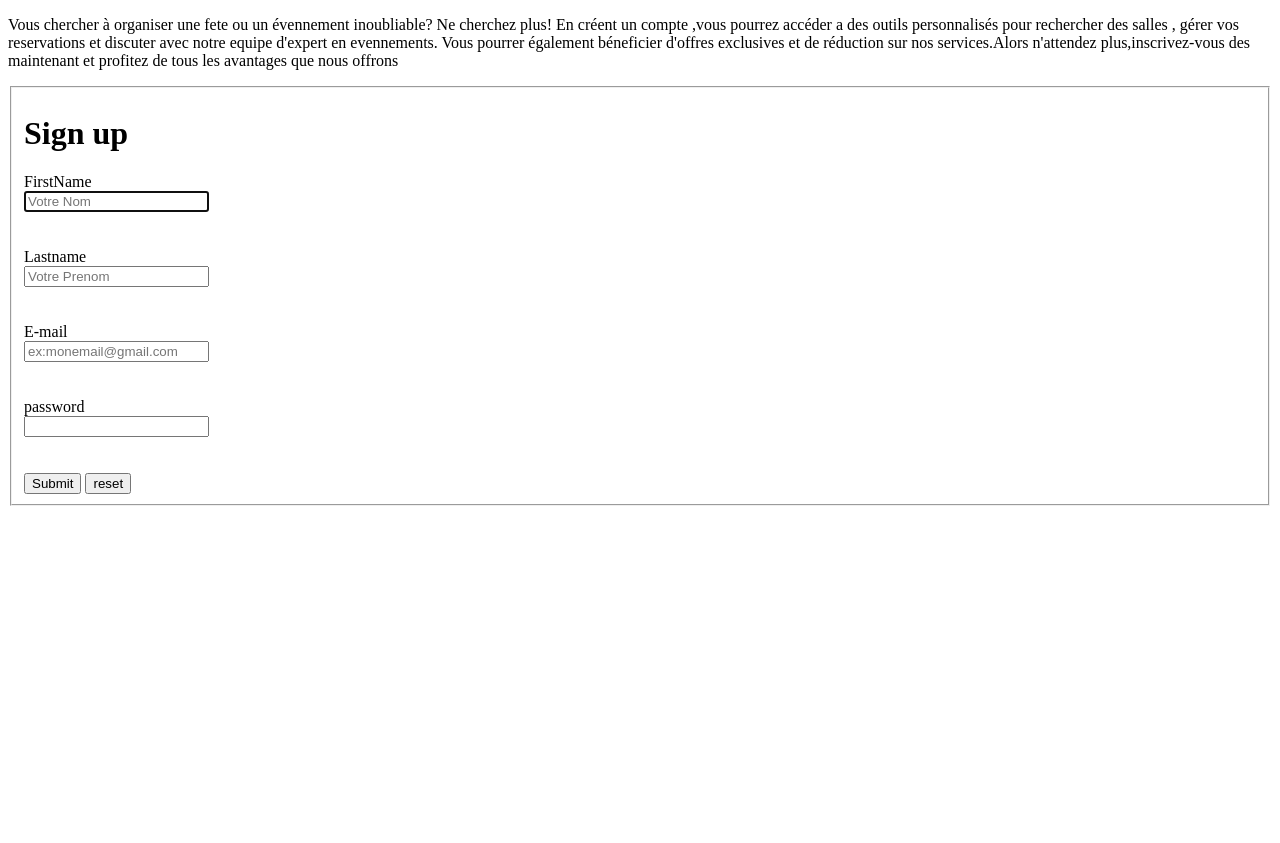
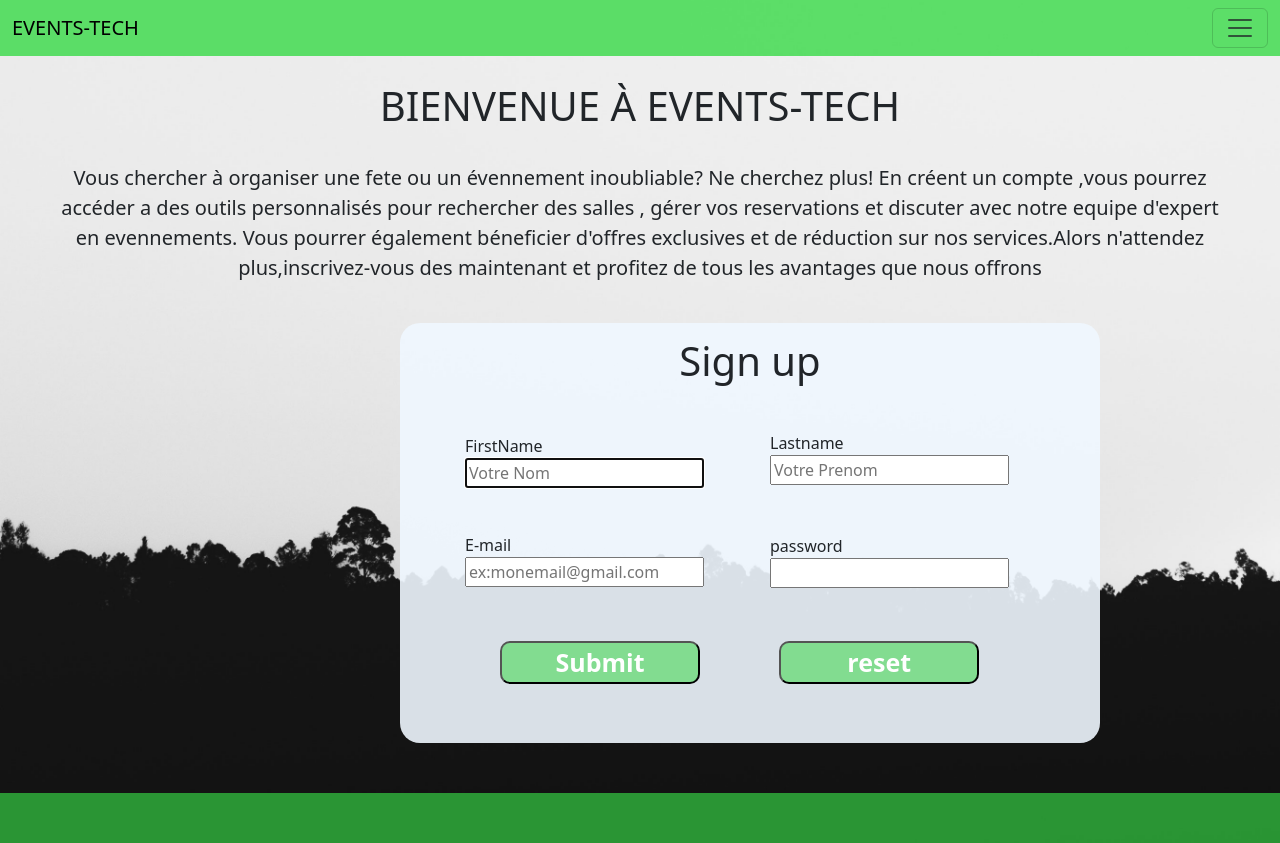
Before and after one commit to Bryan-lk4/EVENT-TECH, a plain HTML site: page signup.html in a window 1280 px wide. Before the commit the page ends 800 px from the top, so only its background shows below. Drawn offline with Linux system fonts and the light colour scheme.

Commit message:
Ajout de style de la page signup.html avec new css signup.css et amélioration de login.html

```diff
--- a/ASSETS/CSS/login.css
+++ b/ASSETS/CSS/login.css
@@ -34,7 +34,7 @@ label{
     font-size: 25px;
     font-weight: bold ;
     border-color:black ;
-    background-color:#198754;
+    background-color:#38da46a8;
     border-radius: 10px;
     padding: 10px 20px 10px 20px;
     margin-top: 5px;
@@ -42,7 +42,7 @@ label{
 }
 .formulaire{
     color: aliceblue;
-    margin-top: 200px;
+    margin-top: 150px;
     margin-left: 350px;
     padding-top: 5px;
     border-radius: 20px;
--- /dev/null
+++ b/ASSETS/CSS/signup.css
@@ -0,0 +1,74 @@
+body{
+    background-image: url("/ASSETS/images/joão.jpg");
+    background-size: 1550px;
+    background-repeat: no-repeat;
+}
+.text{
+    margin-left: 50px;
+    margin-right: 50px;
+    text-align: center;
+    font-size: 20px;
+    font-weight: 300;
+    margin-bottom: 2em;
+}
+.text-center{
+    padding-top: 2%;
+    padding-bottom: 2%;
+}
+.nom{
+    font-weight: 500;
+    margin-top: 5%;
+    margin-left: 65px;
+}
+.prenom{
+    font-weight: 500;
+    margin-top: -15%;
+    margin-left: 370px;
+}
+.mail{
+    font-weight: 500;
+    margin-left: 65px;
+}
+.password{
+    font-weight: 500;
+    margin-top:-14.5%;
+    margin-left: 370px;
+}
+.divbouttom{
+    margin-left: 100px;
+}
+#bouttonsoum{
+    color: white;
+    width: 200px;
+    text-align: center;
+    font-size: 25px;
+    font-weight: bold ;
+    border-color:black ;
+    background-color:#38da4688;
+    border-radius: 10px;
+    margin-top: 5px;
+}
+#bouttonsupp{
+    color: white;
+    width: 200px;
+    text-align: center;
+    font-size: 25px;
+    font-weight: bold ;
+    border-color:black ;
+    background-color:#38da4688;
+    border-radius: 10px;
+    margin-top: 5px;
+    margin-left: 75px;
+}
+.form{
+    border-radius: 20px;
+    margin-left: 400px;
+    width: 700px;
+    height: 420px;
+    background-color: rgba(240, 248, 255, 0.897);
+}
+footer{
+    margin-top: 50px;
+    height: 50px;
+    background-color: #38da46a8;
+}
--- a/signup.html
+++ b/signup.html
@@ -1,11 +1,50 @@
 <!DOCTYPE html>
 <html lang="en">
+
 <head>
     <meta charset="UTF-8">
     <meta name="viewport" content="width=device-width, initial-scale=1.0">
-    <title>Document</title>
+    <link rel="stylesheet" href="ASSETS/CSS/signup.css">
+    <link rel="stylesheet" href="ASSETS/CSS/bootstrap.css">
+    <title>Sign_up</title>
 </head>
+
 <body>
+    <nav class="navbar" style="background-color: #38da46cc;">
+        <!-- Navbar content -->
+        <div class="container-fluid">
+            <a class="navbar-brand " href="index.html">EVENTS-TECH</a>
+            <button class="navbar-toggler" type="button" data-bs-toggle="offcanvas" data-bs-target="#offcanvasNavbar"
+                aria-controls="offcanvasNavbar" aria-label="Toggle navigation">
+                <span class="navbar-toggler-icon"></span>
+            </button>
+            <div class="offcanvas offcanvas-end" tabindex="-1" id="offcanvasNavbar"
+                aria-labelledby="offcanvasNavbarLabel">
+                <div class="offcanvas-header bg-primary">
+                    <h5 class="offcanvas-title" id="offcanvasNavbarLabel">EVENTS-TECH</h5>
+                    <button type="button" class="btn-close" data-bs-dismiss="offcanvas" aria-label="Close"></button>
+                </div>
+                <div class="offcanvas-body">
+                    <ul class="navbar-nav justify-content-end flex-grow-1 pe-3">
+                        <li class="nav-item">
+                            <a class="nav-link active" aria-current="page" href="index.html">Home</a>
+                        </li>
+                        <li class="nav-item">
+                            <a class="nav-link" href="login.html">Login</a>
+                        </li>
+                        <li>
+                            <a class="nav-link" href="about.html">About</a>
+                        </li>
+                    </ul>
+                    <form class="d-flex mt-3" role="search">
+                        <input class="form-control me-2" type="search" placeholder="Search" aria-label="Search">
+                        <button class="btn btn-outline-success" type="submit">Search</button>
+                    </form>
+                </div>
+            </div>
+        </div>
+    </nav>
+    <h1 class="text-center">BIENVENUE À EVENTS-TECH</h1>
     <p class="text">Vous chercher à organiser une fete ou un évennement inoubliable? Ne cherchez plus! En créent un
         compte ,vous pourrez accéder a des outils personnalisés pour rechercher des salles , gérer vos reservations et
         discuter avec notre equipe d'expert en evennements. Vous pourrer également béneficier d'offres exclusives et de
@@ -13,7 +52,7 @@
         que nous offrons </p>
     <div class="form">
         <form>
-            <fieldset  class="formulaire">
+            <fieldset class="formulaire">
                 <h1 class="text-center">Sign up</h1>
                 <div class="nom">
                     <label for="nom">FirstName</label><br>
@@ -46,5 +85,11 @@
             </fieldset>
         </form>
     </div>
+    <footer>
+
+    </footer>
+    <script src="ASSETS/JS/jquery.js"></script>
+    <script src="ASSETS/JS/bootstrap.js"></script>
 </body>
+
 </html>
```
Also changed, not shown: login.html (+1 -1 lines), ASSETS/images/joão.jpg (added), ASSETS/images/ovan.jpg (added), 3 other files.
